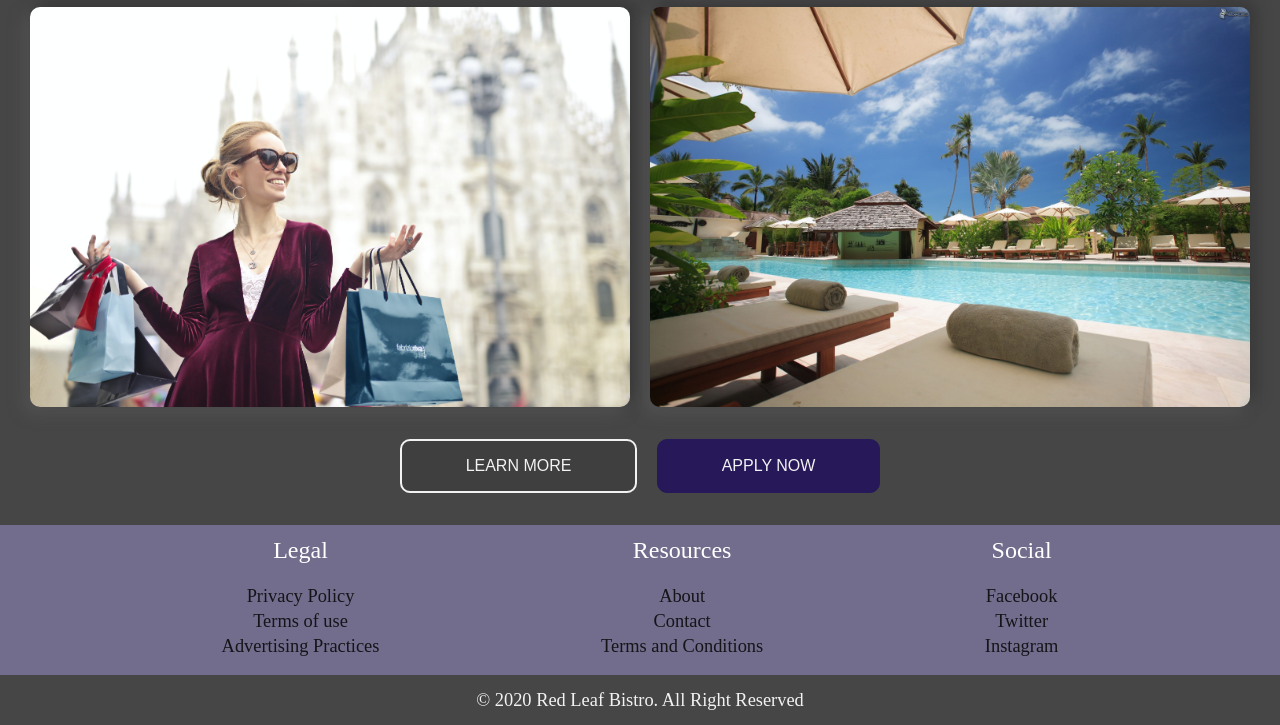
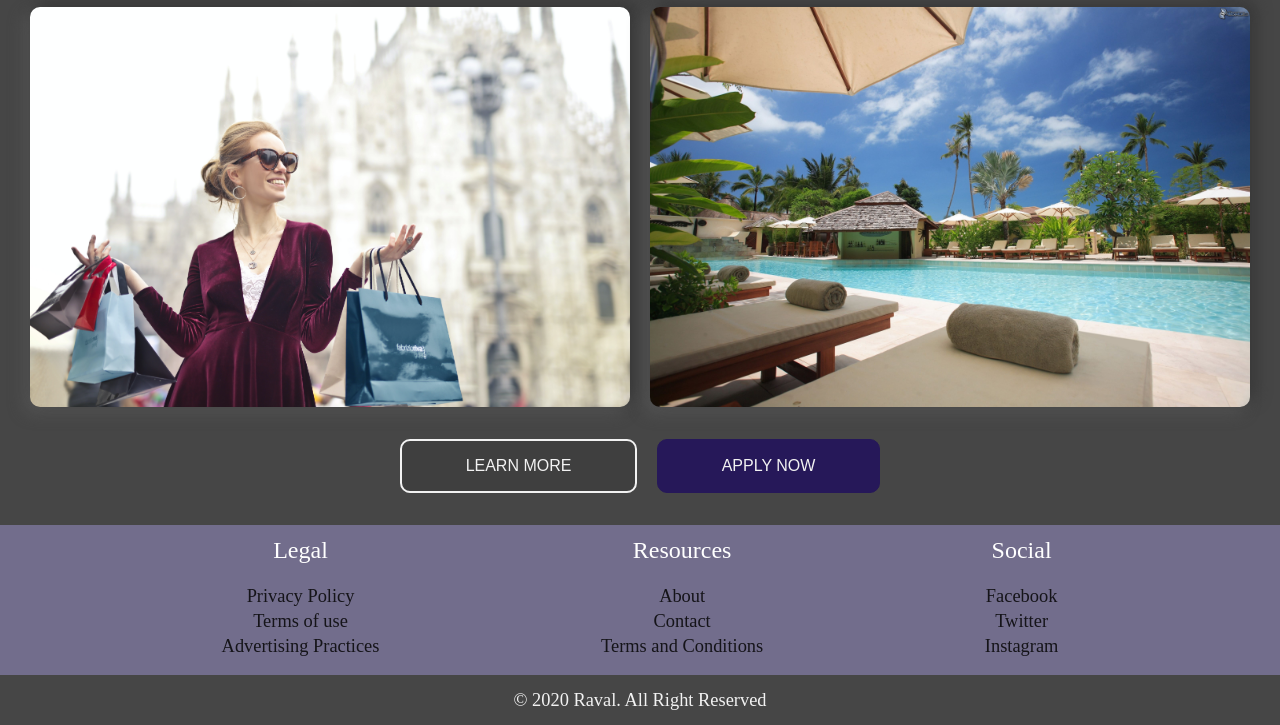
Before and after one commit to DMC09/Raval-Landing, a website: page index.html in a window 1280 px wide. Shown: the part 2049-2774 px from the top of the page. Drawn offline with nearby package versions, Linux system fonts and the light colour scheme.

```diff
--- a/index.html
+++ b/index.html
@@ -163,7 +163,7 @@
         </div>
       </div>
       <div class="copyright_banner">
-        <p>&#169; 2020 Red Leaf Bistro. All Right Reserved</p>
+        <p>&#169; 2020 Raval. All Right Reserved</p>
       </div>
     </footer>
   </body>
```
